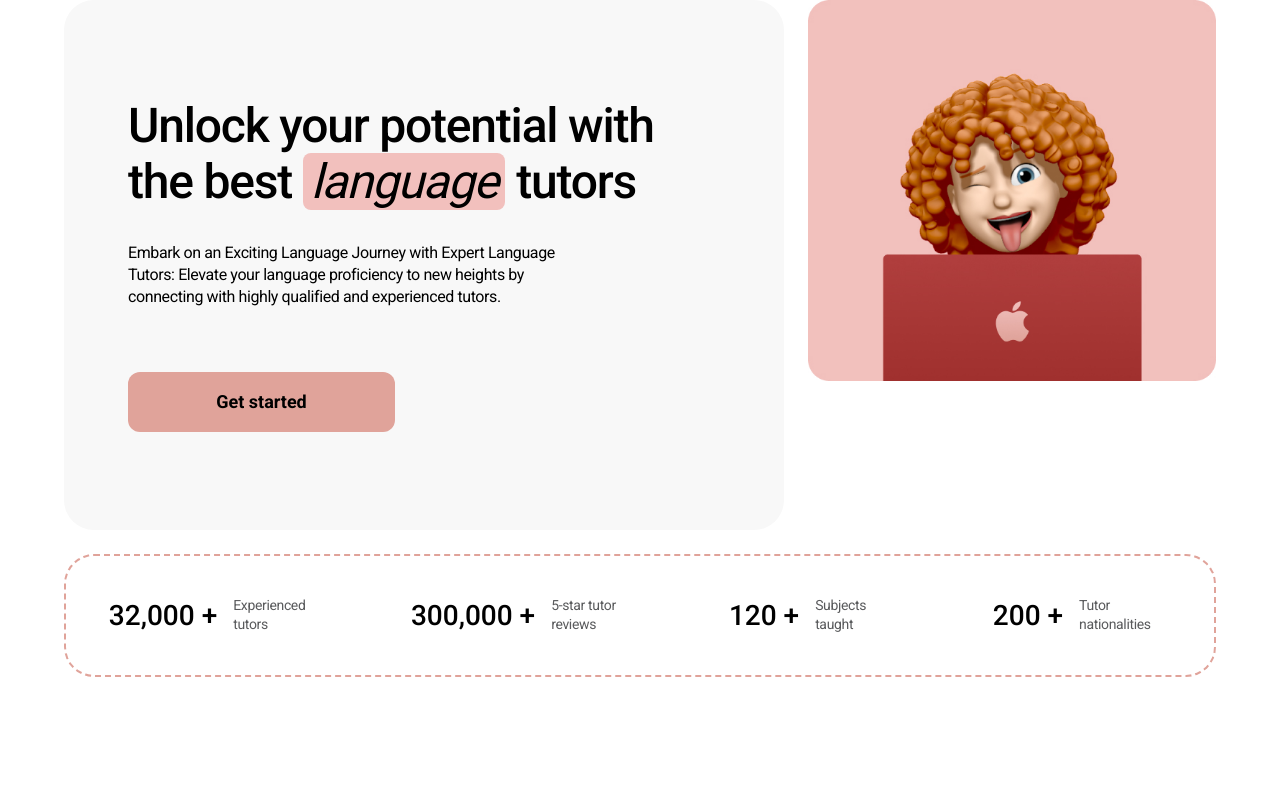
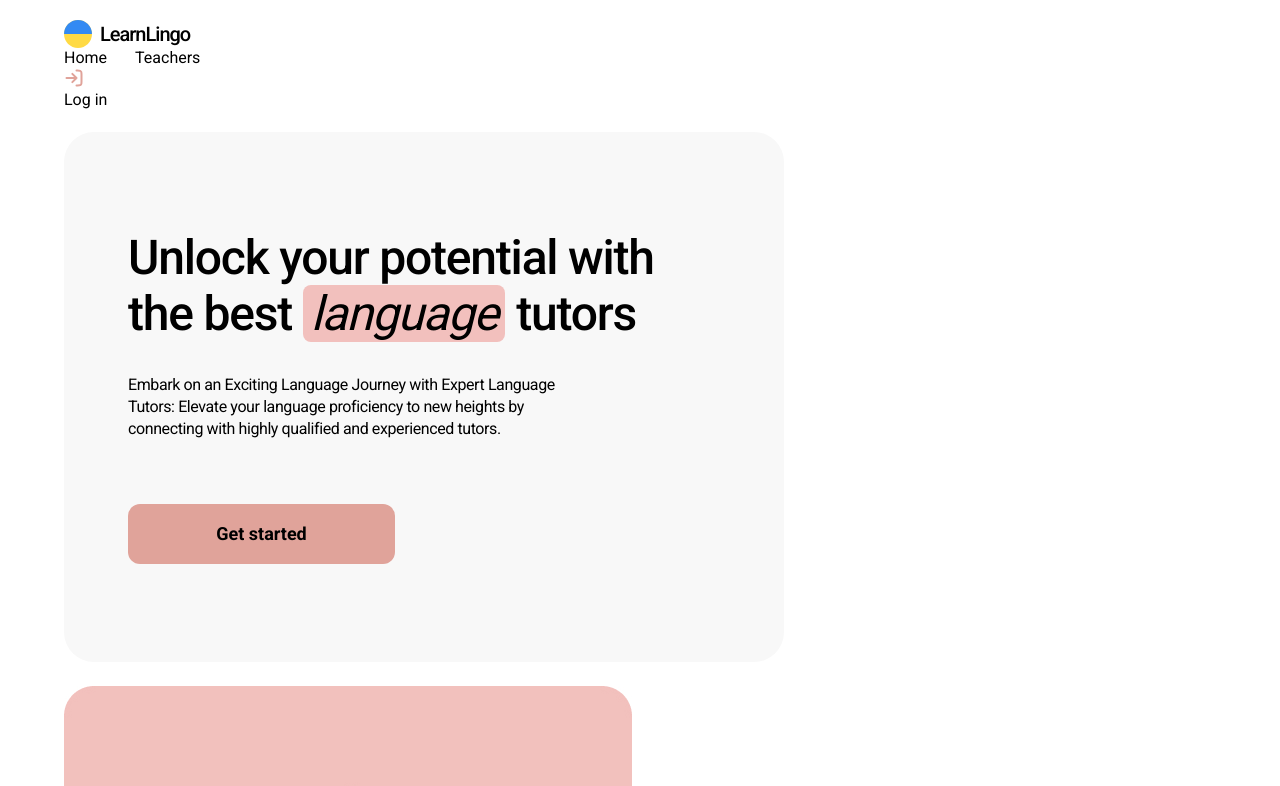
Before and after one commit to VeronikaVaraksina1/learn-lingo, a Next.js app: page / in a window 1280 px wide. Shown: the top 786 px of the page. Built offline with nearby package versions, Linux system fonts and the light colour scheme.

Commit message:
header in process

```diff
--- /dev/null
+++ b/src/app/components/auth-menu.tsx
@@ -0,0 +1,15 @@
+import React from 'react';
+
+export default function AuthMenu() {
+  return (
+    <div>
+      <button type="button">
+        <svg width={20} height={20}>
+          <use href="/icons/icons.svg#icon-log-in"></use>
+        </svg>
+        <span>Log in</span>
+      </button>
+      <button type="button"></button>
+    </div>
+  );
+}
--- /dev/null
+++ b/src/app/components/header.tsx
@@ -0,0 +1,21 @@
+import React from 'react';
+import Navigation from './navigation';
+import Logo from './logo';
+import AuthMenu from './auth-menu';
+
+export interface HeaderProps {
+  children: React.ReactNode;
+}
+
+export default function Header({ children }: HeaderProps) {
+  return (
+    <header>
+      <div className="py-5">
+        <Logo />
+        <Navigation />
+        <AuthMenu />
+      </div>
+      {children}
+    </header>
+  );
+}
--- /dev/null
+++ b/src/app/components/logo.tsx
@@ -0,0 +1,13 @@
+import Link from 'next/link';
+import React from 'react';
+
+export default function Logo() {
+  return (
+    <Link href={'/'} className='flex gap-2'>
+      <svg width={28} height={28}>
+        <use href="/icons/icons.svg#icon-ukraine"></use>
+      </svg>
+      <span className='font-medium text-xl tracking-tighter'>LearnLingo</span>
+    </Link>
+  );
+}
--- /dev/null
+++ b/src/app/components/navigation.tsx
@@ -0,0 +1,15 @@
+import Link from 'next/link';
+import React from 'react';
+
+export default function Navigation() {
+  return (
+    <ul className='flex gap-7'>
+      <li className="leading-tight">
+        <Link href={'/'}>Home</Link>
+      </li>
+      <li className="leading-tight">
+        <Link href={'/teachers'}>Teachers</Link>
+      </li>
+    </ul>
+  );
+}
--- a/src/app/layout.tsx
+++ b/src/app/layout.tsx
@@ -2,6 +2,7 @@ import type { Metadata } from 'next';
 import './styles/globals.css';
 import { Roboto } from 'next/font/google';
 import clsx from 'clsx';
+import Header from './components/header';
 
 const roboto = Roboto({ subsets: ['latin'], weight: ['400', '500', '700'] });
 
@@ -18,7 +19,11 @@ export default function RootLayout({
 }>) {
   return (
     <html lang="en">
-      <body className={clsx('bg-bg-color max-w-[1440px] px-16 mx-auto', roboto.className)}>{children}</body>
+      <body className={clsx('bg-bg-color max-w-[1440px] px-16 mx-auto', roboto.className)}>
+        <Header>
+          <main>{children}</main>
+        </Header>
+      </body>
     </html>
   );
 }
--- a/src/app/page.tsx
+++ b/src/app/page.tsx
@@ -4,8 +4,8 @@ import Feature from './components/feature';
 
 export default function Home() {
   return (
-    <main className="flex flex-col justify-center items-center gap-6">
-      <div className="flex gap-[24px]">
+    <div className="flex flex-col justify-center items-center gap-6">
+      <div className="flex flex-wrap gap-[24px]">
         <div className="flex gap-16 flex-col bg-guyabano px-16 py-[98px] max-w-[720px] rounded-[30px]">
           <div className="flex flex-col gap-8">
             <h1 className="text-5xl font-medium leading-[1.17em] tracking-tight">
@@ -32,7 +32,7 @@ export default function Home() {
           />
         </div>
       </div>
-      <ul className="flex justify-around items-center w-full py-[40px] border-dashed border-2 border-red rounded-[30px] mx-auto">
+      <ul className="flex flex-wrap justify-around items-center w-full py-[40px] border-dashed border-2 border-red rounded-[30px] mx-auto">
         <li>
           <Feature number={'32,000'} description={'Experienced tutors'} />
         </li>
@@ -46,6 +46,6 @@ export default function Home() {
           <Feature number={'200'} description={'Tutor nationalities'} />
         </li>
       </ul>
-    </main>
+    </div>
   );
 }
```
Also changed, not shown: public/icons/icons.svg (added).
